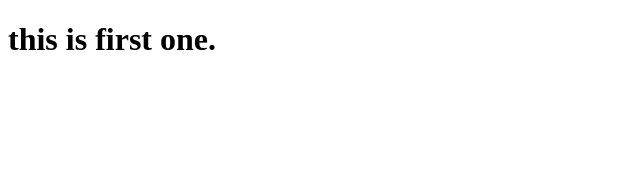
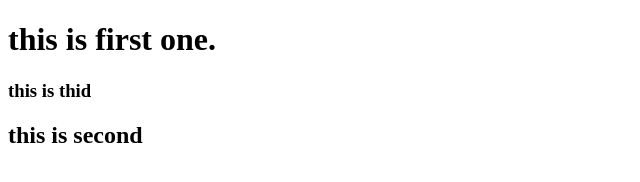
Before and after one commit to Abdullahpeas/for-practice-repo, a plain HTML site: page index.html in a window 1280 px wide. Shown: the whole page, without its empty margins (0-640 px from the left). Drawn offline with Linux system fonts and the light colour scheme.

Commit message:
add something

```diff
--- a/index.html
+++ b/index.html
@@ -9,6 +9,8 @@
 <body>
 
     <h1>this is first one.</h1>
+    <h3>this is thid</h3>
+    <h2>this is second</h2>
 
 </body>
 </html>
```
